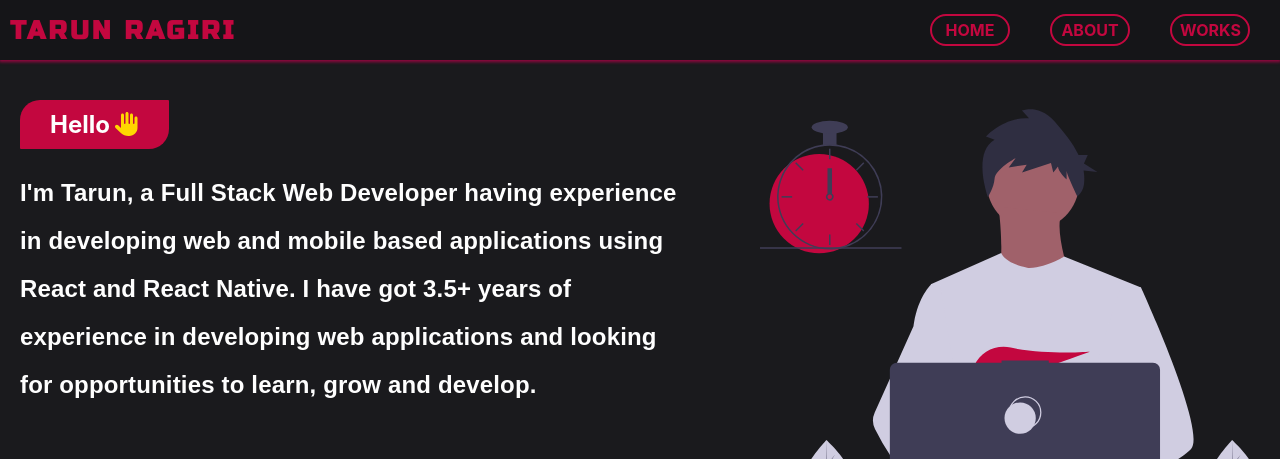
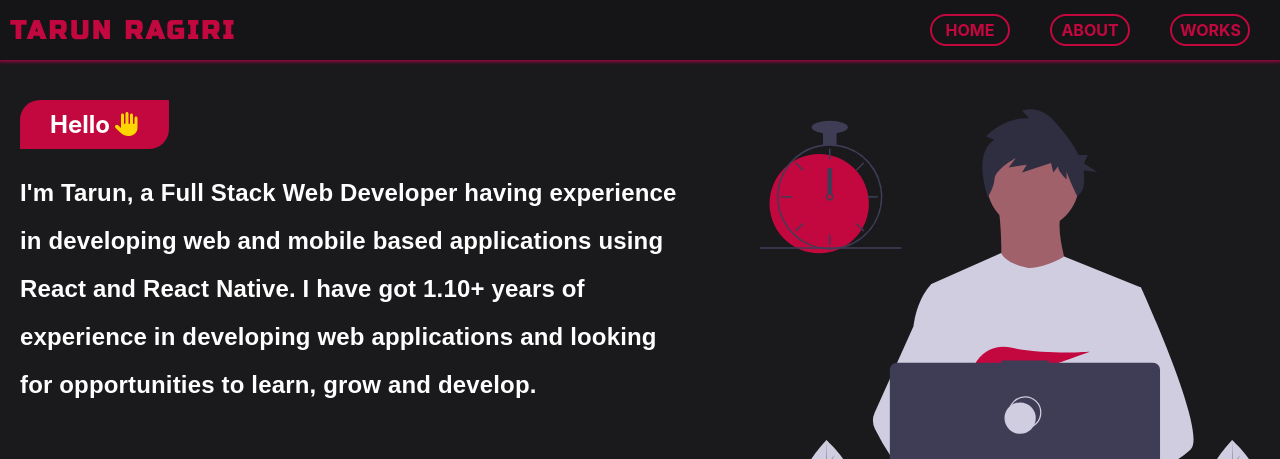
Before and after one commit to Tarun-555/portfolio, a React (Create React App) app: page / in a window 1280 px wide. Shown: the top 459 px of the page. Built offline with nearby package versions, Linux system fonts and the light colour scheme; a web font is replaced by a local one.

Commit message:
chore: dynamically get experience in years

```diff
--- a/src/components/LandingPage.jsx
+++ b/src/components/LandingPage.jsx
@@ -39,7 +39,7 @@ const LandingPage = () => {
         <DescText>
           I'm Tarun, a Full Stack Web Developer having experience in developing
           web and mobile based applications using React and React Native. I have
-          got 3.5+ years of experience in developing web applications and looking
+          got {new Date().getFullYear() - new Date('01-01-2021').getFullYear()}.{new Date().getMonth()}+ years of experience in developing web applications and looking
           for opportunities to learn, grow and develop.
         </DescText>
       </div>
```
